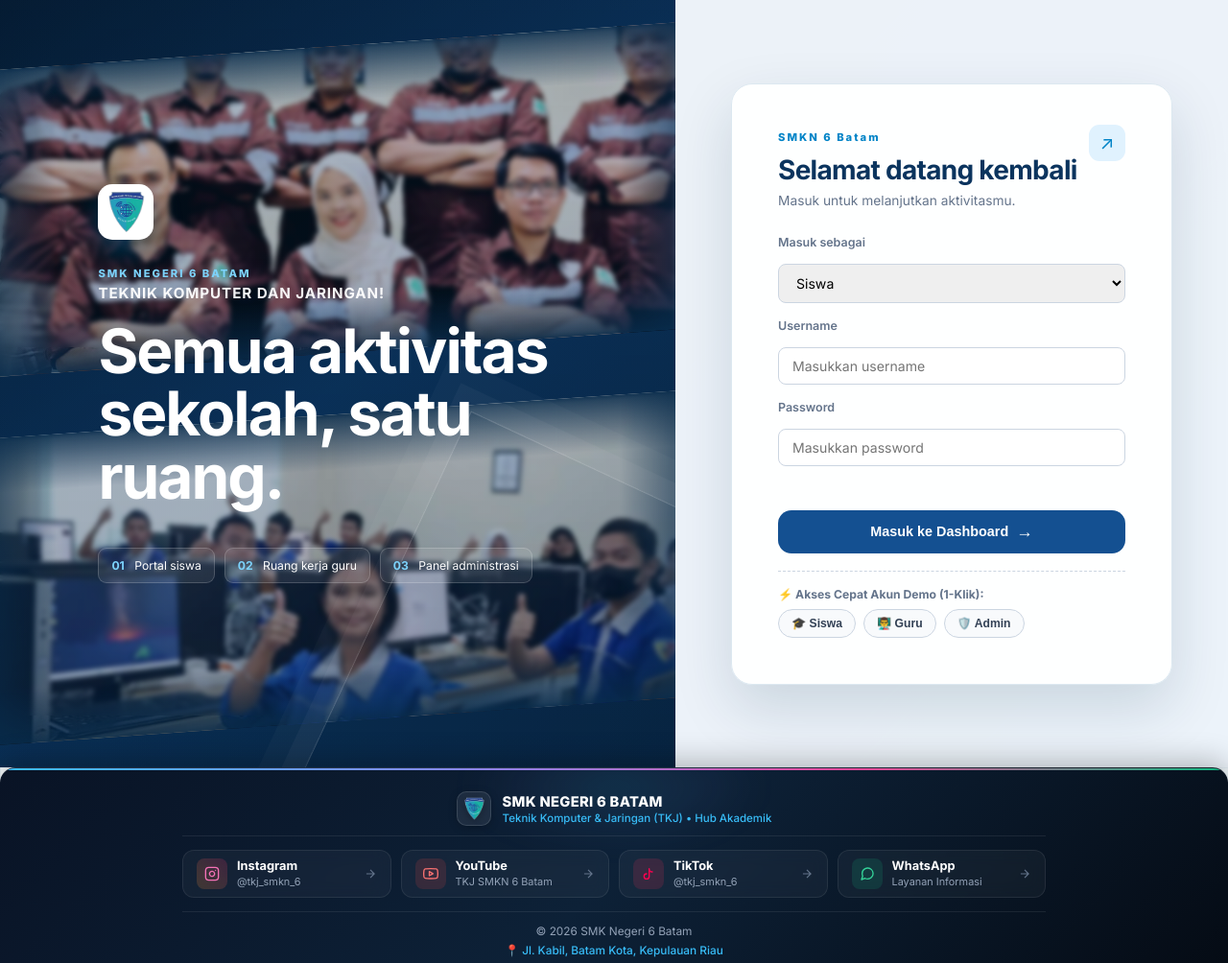
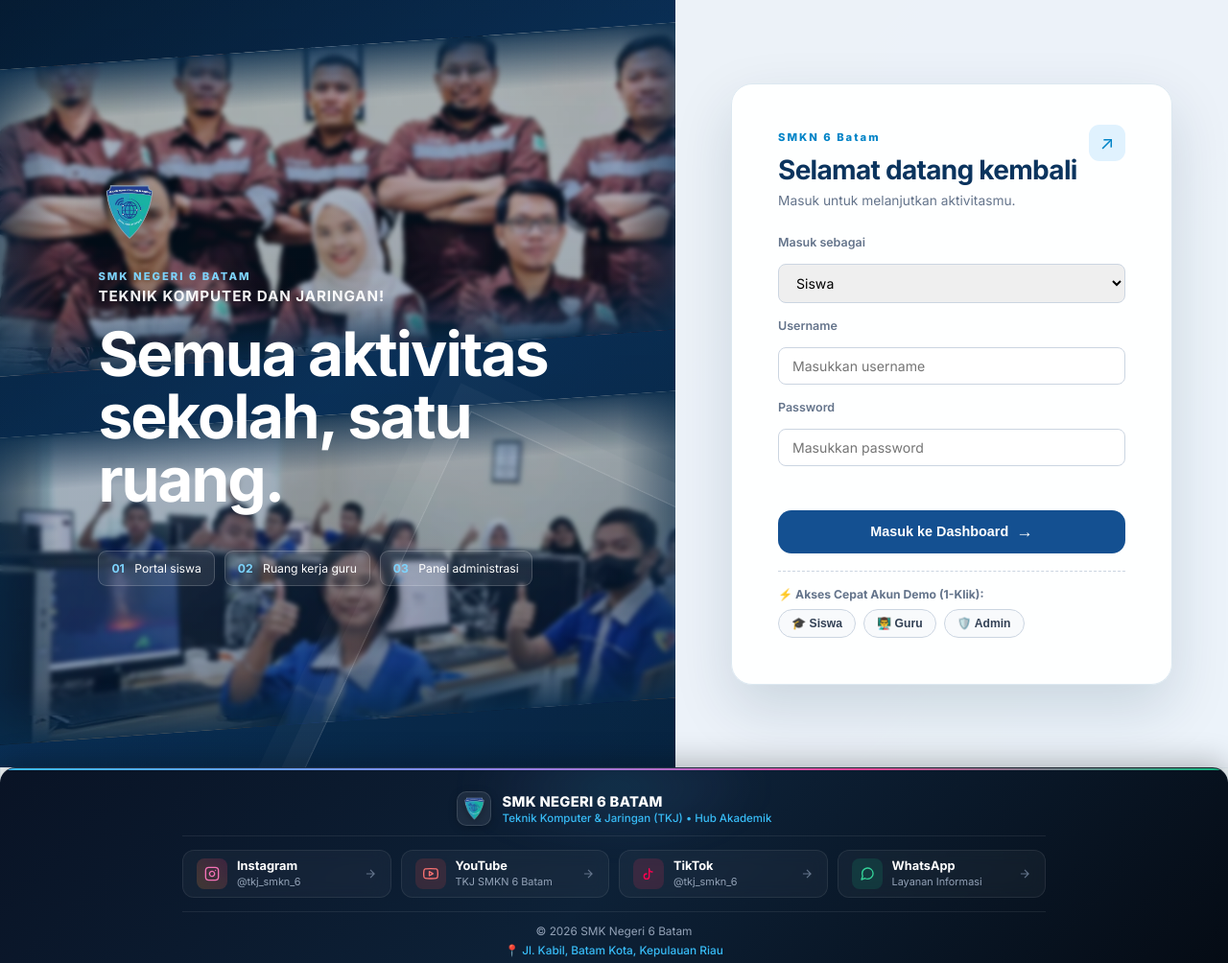
Before and after one commit to Chik011/web-smkn6-batam, a website built with Vite: page index.html in a window 1280 px wide. Shown: the top 1004 px of the page at 96% size. Built offline with nearby package versions, Linux system fonts and the light colour scheme; no server answers.

Commit message:
style: hapus background kotak putih logo SMKN 6 & naikkan posisi foto TKJ guru agar kepala tidak terpotong

```diff
--- a/css/main.css
+++ b/css/main.css
@@ -474,17 +474,18 @@ body::before {
   inset: -20px;
   transform: skewY(4deg) scale(1.1);
   background-size: cover;
-  background-position: center 30%;
   filter: brightness(0.95) contrast(1.08);
   opacity: 0.90;
 }
 
 .bg-img-guru {
   background-image: url('../img/TKJ%20guru.jpg');
+  background-position: center 0%;
 }
 
 .bg-img-murid {
   background-image: url('../img/TKJ%20murid.jpg');
+  background-position: center 35%;
 }
 
 .strip-edge-blur {
@@ -540,18 +541,15 @@ body::before {
 }
 
 .login-brand-mark {
-  width: 58px;
-  height: 58px;
-  display: grid;
-  place-items: center;
-  border-radius: 15px;
-  background: #ffffff;
-  font-size: 1.7rem;
-  font-weight: 800;
-  box-shadow: 0 12px 28px rgba(2, 132, 199, 0.35);
+  width: 64px;
+  height: 64px;
+  display: block;
+  background: transparent;
+  box-shadow: none;
+  filter: drop-shadow(0 6px 16px rgba(0, 0, 0, 0.4));
   animation: fadeUp 0.6s 0.1s ease both;
   object-fit: contain;
-  padding: 5px;
+  padding: 0;
 }
 
 .login-eyebrow {
```
